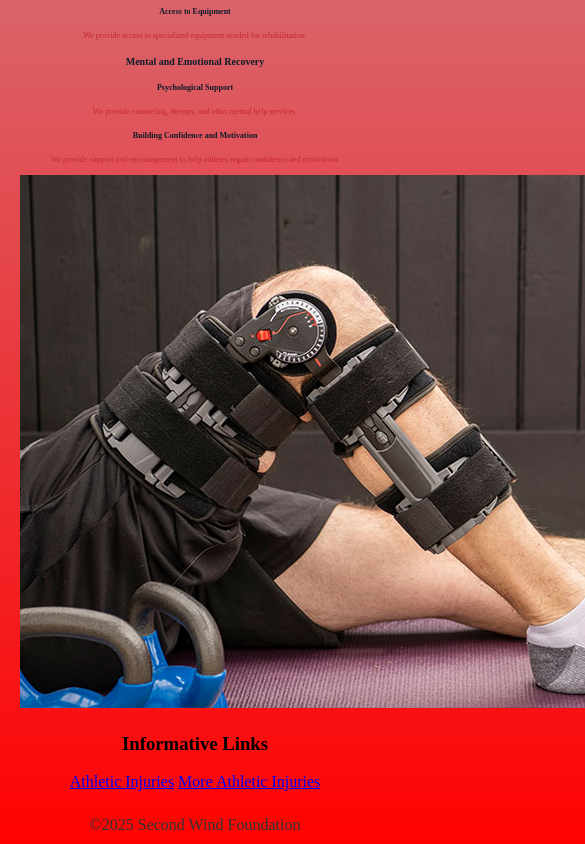
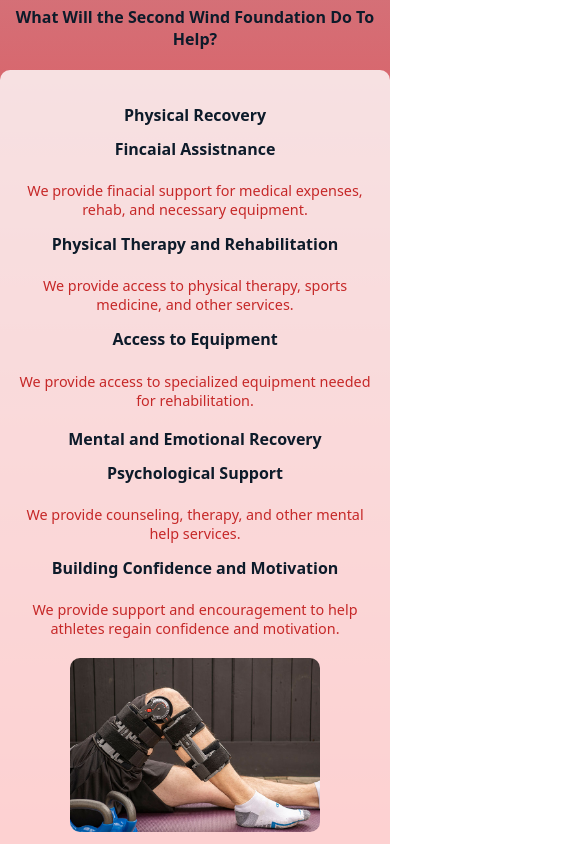
Before and after one commit to CyberCook07/Phone-Friendly-Charity.github.io, a plain HTML site: page index.html in a window 390 px wide. Shown: the part 1000-1844 px from the top of the page, 585 px wide, since content can reach past the window. Drawn offline with Linux system fonts and the light colour scheme.

Commit message:
Update style.css

```diff
--- a/style.css
+++ b/style.css
@@ -1,80 +1,141 @@
-.maincontent{
-background: linear-gradient(-45deg, #cbcbcb);
+.maincontent {
+  background-image: linear-gradient(lightblue, white, red);
   margin: 0;
   padding: 0;
-  background-image: linear-gradient(lightblue,white,  red);
+  font-family: system-ui, Arial, sans-serif;
 }
-.main_title, .hook-question, .points, .help_question{
+
+.hero {
+  text-align: center;
+  padding: 20px;
+}
+
+.logo-img {
+  display: block;
+  margin: 0 auto 12px;
+  width: 50%;
+  max-width: 250px;
+  height: auto;
+}
+
+.main_title {
+  font-weight: 800;
   color: #0D1B2A;
-    font-family: 'Regular';
+  font-size: 2rem;
+}
+
+.hook_question,
+.help_question,
+.points {
   text-align: center;
+  color: #0D1B2A;
   font-weight: 800;
+  margin: 18px auto 8px;
+  font-size: 1.3rem;
 }
-.content{
+
+.content {
   color: #333333;
   text-align: center;
-    font-family: "regular";
-    line-height: 1.7;
-    font-weight: 400;
-    border-radius: 8px;
-    margin: 20px;
+  margin: 20px auto;
+  padding: 16px;
+  max-width: 700px;
+  background: rgba(255, 255, 255, 0.8);
+  border-radius: 10px;
 }
-.point_disc{
+
+.paragraph {
+  margin-bottom: 12px;
+  font-size: 1rem;
+  line-height: 1.6;
+}
+
+.check {
+  color: #0D1B2A;
+  font-weight: 800;
   text-align: center;
-    font-family: "regular";
+  margin-top: 12px;
+}
+
+.point_disc {
+  text-align: center;
   color: #C62828;
+  margin: 6px auto 14px;
+}
+
+.image-therapy {
+  display: block;
+  margin: 20px auto;
+  width: 70%;
+  max-width: 600px;
+  border-radius: 10px;
+}
+
+.link_page {
   text-align: center;
+  margin: 20px 0 10px;
+  font-weight: 800;
+  font-size: 1.2rem;
+  color: #0D1B2A;
 }
-.link_page{
+
+.info_links {
   text-align: center;
-    font-family: "regular";
+  margin-bottom: 20px;
 }
-.check{
+
+.link_button {
+  display: inline-block;
+  margin: 8px 10px;
+  padding: 10px 16px;
+  background: #fff;
+  border: 1px solid #0D1B2A;
+  border-radius: 6px;
+  text-decoration: none;
   color: #0D1B2A;
-    font-family: 'regular';
+  font-size: 1rem;
+  transition: 0.3s;
+}
+
+.link_button:hover {
+  background: #0D1B2A;
+  color: white;
+}
+
+.copywrite {
   text-align: center;
-    font-weight: 800;
+  margin: 20px auto;
 }
-.info_links{
-    color: red;
-    font-family: 'Regular';
-    text-align: center;
+
+.copy_text {
+  color: #333333;
+  font-size: 0.95rem;
 }
-.image-img{
-    display: block;
-    margin-left: auto;
-    margin-right:auto;
-    width: 50%;
-}
-.image-2-img{
-    display: block;
-    margin-left: auto;
-    margin-right:auto;
-    width: 50%;
-}
-.copywrite{
-    color: #333333;
-    text-align: center;
-    font-family: "regular";
-    line-height: 1.7;
-    font-weight: 400;
-    border-radius: 8px;
-    margin: 20px;
-}
-@media screen and (max-width: 600px){
-    .maincontent{
+
+@media screen and (max-width: 600px) {
+  .maincontent {
     background-image: linear-gradient(lightblue, red);
   }
-    .main_title, .hook-question, .help-question, .points{
-        font-size: 10px;
+  .logo-img {
+    width: 70%;
   }
-    .content, .point_disc{
-        font-size: 8px
+  .main_title {
+    font-size: 1.4rem;
   }
-    .index{
-        display: flex;
-        flex-direction:column;
-        font-size: 20px;
+  .hook_question,
+  .help_question,
+  .points {
+    font-size: 1rem;
+  }
+  .paragraph,
+  .point_disc {
+    font-size: 0.9rem;
+  }
+  .link_button {
+    font-size: 0.9rem;
+    padding: 8px 12px;
+    display: block;
+    margin: 10px auto;
+    max-width: 300px;
   }
 }
-}
```
Lines whose indentation alone changed are shown as unchanged.
